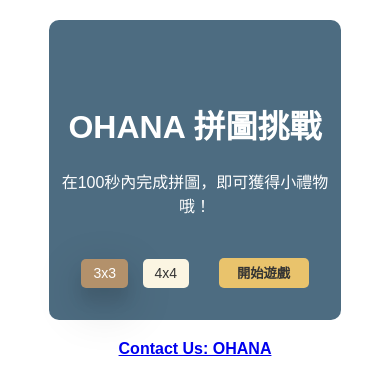
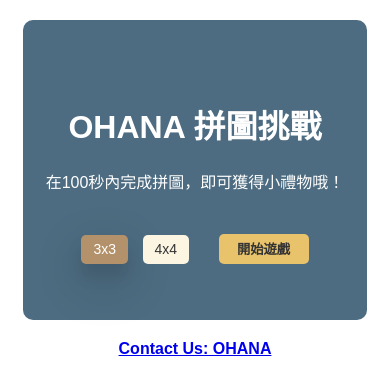
Before and after one commit to LillianLW/OHANA, a plain HTML site: page Puzzle/index.html in a window 390 px wide. Drawn offline with Linux system fonts and the light colour scheme.

Commit message:
Adjust styles for mobile view

```diff
--- a/Puzzle/style.css
+++ b/Puzzle/style.css
@@ -13,7 +13,7 @@ body{
 	padding-top: 60px;
 }
 #uploadContainer{
-    width: 75vw;
+    width: 88vw;
     max-width: 500px;
     height: 280px;
     margin: 20px auto;
```
